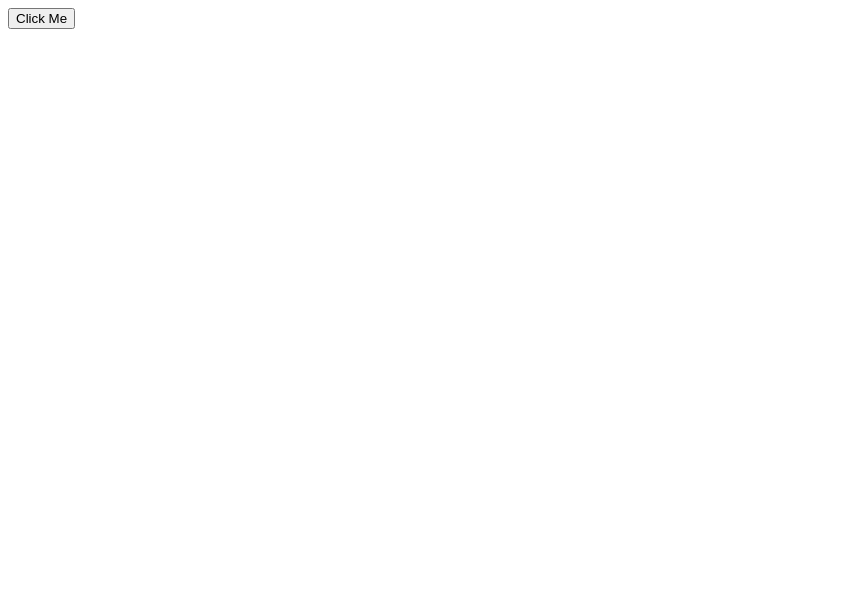
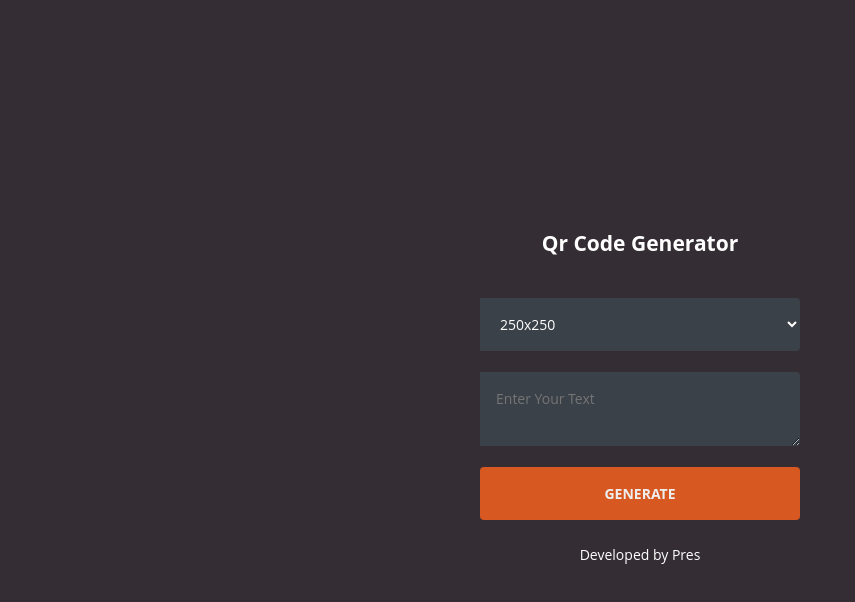
Before and after one commit to preston176/QR-Code-Generator, a plain HTML site: page index.html in a window 1280 px wide. Shown: the whole page, without its empty margins (0-855 px from the left). Drawn offline with Linux system fonts and the light colour scheme.

Commit message:
everything is now functional

```diff
--- a/index.html
+++ b/index.html
@@ -1,15 +1,32 @@
+<!-- DOCTYPE declaration-->
 <!DOCTYPE html>
 <html lang="en">
   <head>
     <meta charset="UTF-8" />
     <meta http-equiv="X-UA-Compatible" content="IE=edge" />
     <meta name="viewport" content="width=device-width, initial-scale=1.0" />
-    <!-- CSS section -->
+    <!-- Link CSS -->
     <link rel="stylesheet" href="style.css" />
     <title>QR Code Generator</title>
   </head>
   <body>
-    <input type="submit" value="Click Me" />
+    <div class="grid">
+      <h2 align="center">Qr Code Generator</h2>
+      <center><img src="" id="img" /></center>
+      <select id="size">
+        <option value="100">100x100</option>
+        <option value="150">150x150</option>
+        <option value="200">200x200</option>
+        <option value="250" selected>250x250</option>
+        <option value="300">300x300</option>
+      </select>
+      <br />
+      <textarea placeholder="Enter Your Text" id="qrtext"></textarea>
+      <br />
+      <input type="submit" value="Generate" onclick="genQR()" />
+
+      <p>Developed by Pres</p>
+    </div>
     <!-- Script section -->
     <script src="script.js"></script>
   </body>
--- a/script.js
+++ b/script.js
@@ -0,0 +1,32 @@
+function genQR()
+{
+    let gapi="https://chart.googleapis.com/chart?chf=bg,s,65432100&cht=qr&chs=";
+    let myimg=document.getElementById("img");
+    let mytext=document.getElementById("qrtext").value;
+    let mysize=document.getElementById("size").value;
+
+    if (mytext !=="" && mysize=="100")
+    {
+        myimg.src=gapi+"100x100"+"&chl="+mytext;
+    }
+    else if(mytext!=="" && mysize=="150")
+    {
+        myimg.src=gapi+"150x150"+"&chl="+mytext;
+    }
+    else if(mytext!=="" && mysize=="200")
+    {
+        myimg.src=gapi+"200x200"+"&chl="+mytext;
+    }
+    else if (mytext!=="" && mysize=="250")
+    {
+        myimg.src=gapi+"250x250"+"&chl="+mytext;
+    }
+    else if (mytext!=="" && mysize=="300")
+    {
+        myimg.src=gapi+"300x300"+"&chl="+mytext;
+    }
+    else
+    {
+        alert("Please Enter Text");
+    }
+}
--- a/style.css
+++ b/style.css
@@ -0,0 +1,188 @@
+:root {
+  --baseColor: #606468;
+}
+
+.grid {
+  inline-size: 90%;
+  margin-inline: auto;
+  max-inline-size: 20rem;
+  display: grid;
+}
+
+.hidden {
+  border: 0;
+  clip: rect(0 0 0 0);
+  height: 1px;
+  margin: -1px;
+  overflow: hidden;
+  padding: 0;
+  position: absolute;
+  width: 1px;
+}
+
+.icon {
+  block-size: 1em;
+  display: inline-block;
+  fill: var(--iconFill);
+  inline-size: 1em;
+  vertical-align: middle;
+}
+
+:root {
+  --htmlFontSize: 100%;
+
+  --bodyBackgroundColor: #2c3338;
+  --bodyColor: var(--baseColor);
+  --bodyFontFamily: "Open Sans";
+  --bodyFontFamilyFallback: sans-serif;
+  --bodyFontSize: 0.875rem;
+  --bodyFontWeight: 400;
+  --bodyLineHeight: 1.5;
+}
+
+* {
+  box-sizing: inherit;
+}
+
+html {
+  box-sizing: border-box;
+  font-size: var(--htmlFontSize);
+}
+
+body {
+  background-color: #342d34;
+  color: white;
+  font-family: var(--bodyFontFamily), var(--bodyFontFamilyFallback);
+  font-size: var(--bodyFontSize);
+  font-weight: var(--bodyFontWeight);
+  line-height: var(--bodyLineHeight);
+  margin: 0;
+  min-block-size: 100vh;
+  display: grid;
+  place-items: center;
+}
+
+:root {
+  --anchorColor: #eee;
+}
+
+a {
+  color: var(--anchorColor);
+  outline: 0;
+  text-decoration: none;
+}
+
+a:focus,
+a:hover {
+  text-decoration: underline;
+}
+
+:root {
+  --formGap: 0.875rem;
+}
+
+input {
+  background-image: none;
+  border: 0;
+  color: inherit;
+  font: inherit;
+  margin: 0;
+  outline: 0;
+  padding: 0;
+  transition: background-color 0.3s;
+}
+
+textarea {
+  background-image: none;
+  border: 0;
+  color: inherit;
+  font: inherit;
+  margin: 0;
+  outline: 0;
+  padding: 0;
+  transition: background-color 0.3s;
+}
+
+select,
+option {
+  background-image: none;
+  border: 0;
+  color: inherit;
+  font: inherit;
+  margin: 0;
+  outline: 0;
+  padding: 0;
+  transition: background-color 0.3s;
+}
+
+input[type="submit"] {
+  cursor: pointer;
+}
+
+textarea,
+select,
+option,
+input[type="submit"] {
+  inline-size: 100%;
+}
+
+:root {
+  --loginBorderRadus: 0.25rem;
+  --loginColor: #eee;
+
+  --loginInputBackgroundColor: #3b4148;
+  --loginInputHoverBackgroundColor: #434a52;
+
+  --loginLabelBackgroundColor: #363b41;
+
+  --loginSubmitBackgroundColor: #ea4c88;
+  --loginSubmitColor: #eee;
+  --loginSubmitHoverBackgroundColor: #d44179;
+}
+
+.login {
+}
+
+textarea,
+select,
+option,
+textarea,
+input[type="submit"] {
+  border-radius: var(--loginBorderRadus);
+  padding: 1rem;
+}
+
+textarea,
+option,
+select {
+  background-color: var(--loginInputBackgroundColor);
+  border-bottom-left-radius: 0;
+  border-top-left-radius: 0;
+}
+
+textarea:focus,
+textarea:hover {
+  background-color: var(--loginInputHoverBackgroundColor);
+}
+
+input[type="submit"] {
+  background-color: #d75821;
+  color: var(--loginSubmitColor);
+  font-weight: 700;
+  text-transform: uppercase;
+}
+
+input[type="submit"]:focus,
+input[type="submit"]:hover {
+  background-color: #d75821;
+}
+
+p {
+  margin-block: 1.5rem;
+  text-align: center;
+}
+
+img {
+  max-width: 100%;
+  max-height: 100%;
+}
```
